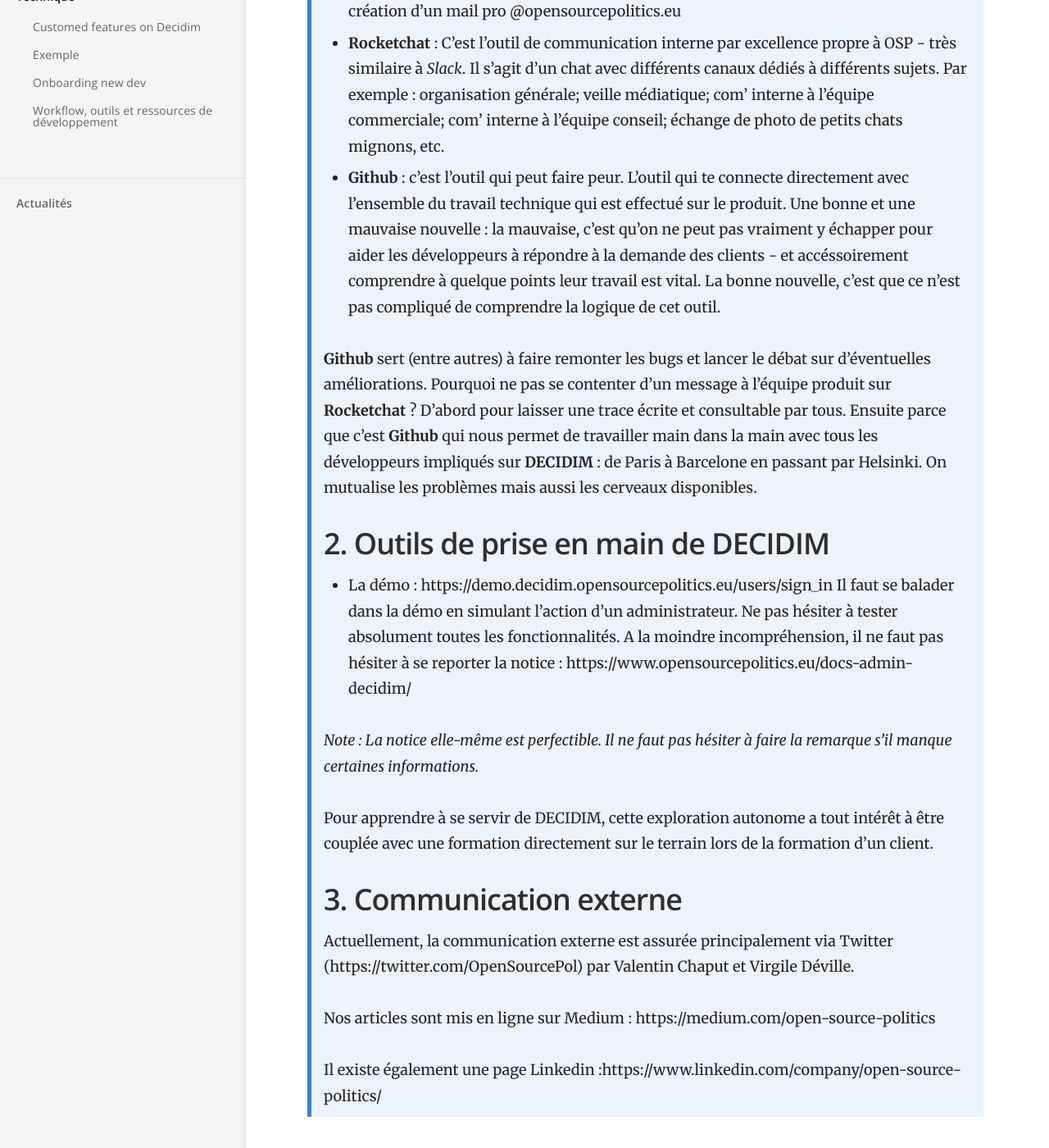
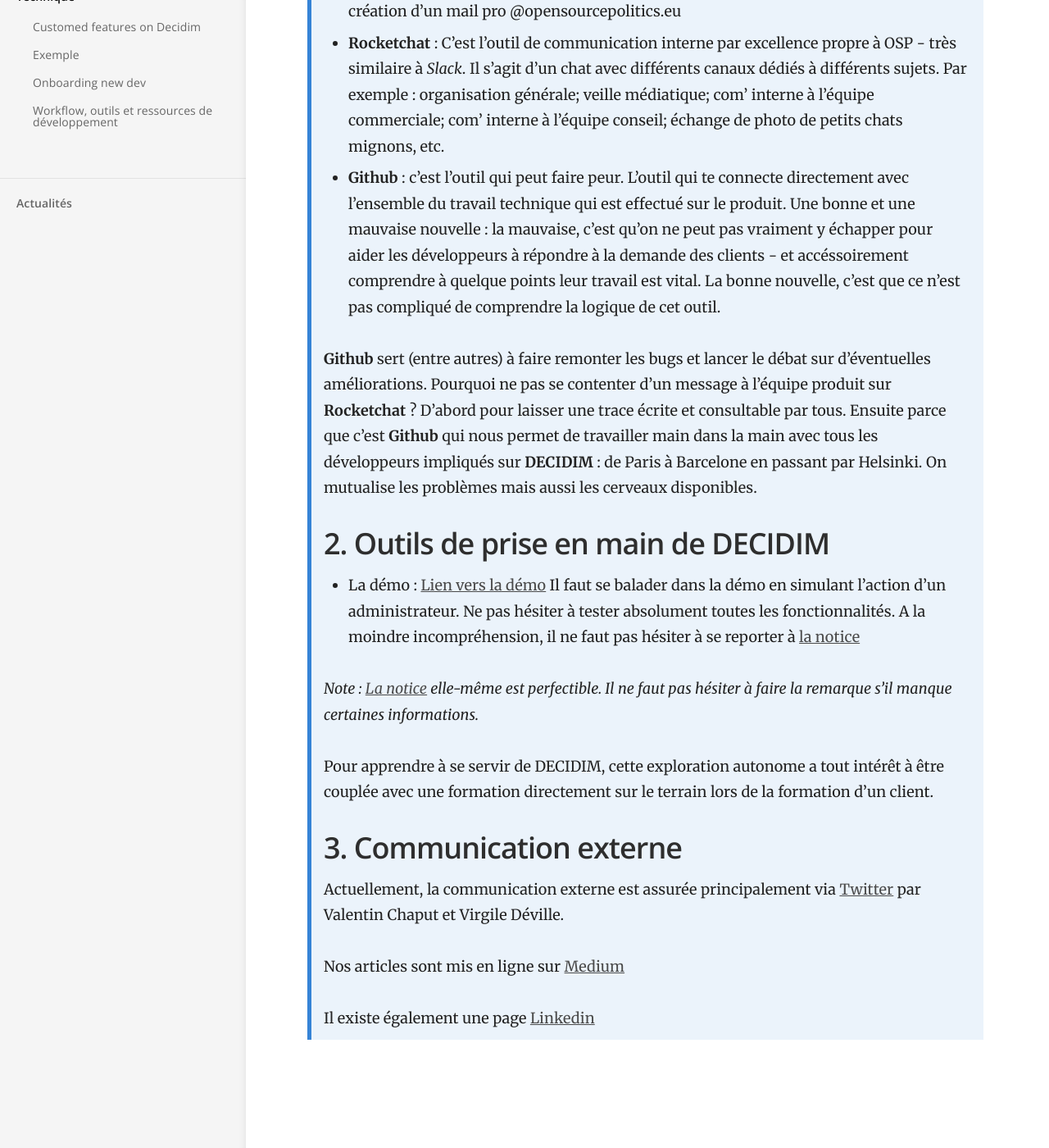
Before and after one commit to OpenSourcePolitics/osp-documentation, a Jekyll site: the page built from _docs/Les_outils.md, in a window 1280 px wide and 1400 px high, scrolled down 463 px. Shown: the whole window at 82% size. Built offline with Jekyll 4.4.1, drawn with Linux system fonts in a browser that asks for light colours.

Commit message:
Update Les_outils.md

```diff
--- a/_docs/Les_outils.md
+++ b/_docs/Les_outils.md
@@ -19,18 +19,18 @@ Dans la vie de tous les jours, tu vas être amené.e à utiliser différents out
 >
 ## 2. Outils de prise en main de DECIDIM
 >
-- La démo : https://demo.decidim.opensourcepolitics.eu/users/sign_in
-Il faut se balader dans la démo en simulant l'action d'un administrateur. Ne pas hésiter à tester absolument toutes les fonctionnalités. A la moindre incompréhension, il ne faut pas hésiter à se reporter la notice : https://www.opensourcepolitics.eu/docs-admin-decidim/
+- La démo : [Lien vers la démo](https://demo.decidim.opensourcepolitics.eu/users/sign_in)
+Il faut se balader dans la démo en simulant l'action d'un administrateur. Ne pas hésiter à tester absolument toutes les fonctionnalités. A la moindre incompréhension, il ne faut pas hésiter à se reporter à [la notice](https://www.opensourcepolitics.eu/docs-admin-decidim/)
 >
-*Note : La notice elle-même est perfectible. Il ne faut pas hésiter à faire la remarque s'il manque certaines informations.*
+*Note : [La notice](https://www.opensourcepolitics.eu/docs-admin-decidim/) elle-même est perfectible. Il ne faut pas hésiter à faire la remarque s'il manque certaines informations.*
 >
 Pour apprendre à se servir de DECIDIM, cette exploration autonome a tout intérêt à être couplée avec une formation  directement sur le terrain lors de la formation d'un client.
 >
 ## 3. Communication externe
 >
-Actuellement, la communication externe est assurée principalement via Twitter (https://twitter.com/OpenSourcePol)  par Valentin Chaput et Virgile Déville.
+Actuellement, la communication externe est assurée principalement via [Twitter](https://twitter.com/OpenSourcePol)  par Valentin Chaput et Virgile Déville.
 >
-Nos articles sont mis en ligne sur Medium : https://medium.com/open-source-politics
+Nos articles sont mis en ligne sur [Medium](https://medium.com/open-source-politics)
 >
-Il existe également une page Linkedin :https://www.linkedin.com/company/open-source-politics/
+Il existe également une page [Linkedin](https://www.linkedin.com/company/open-source-politics/)
 >
```
